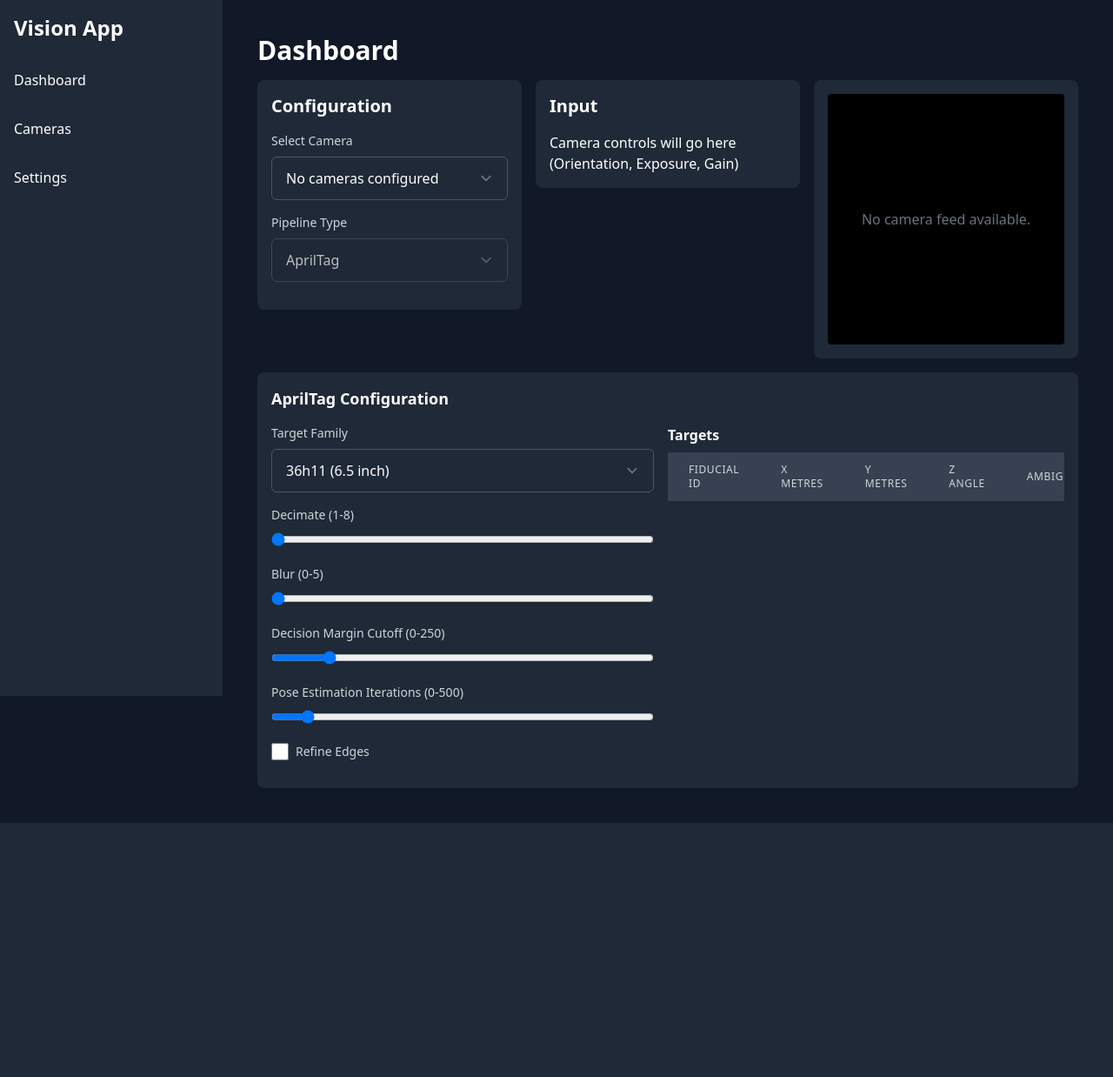
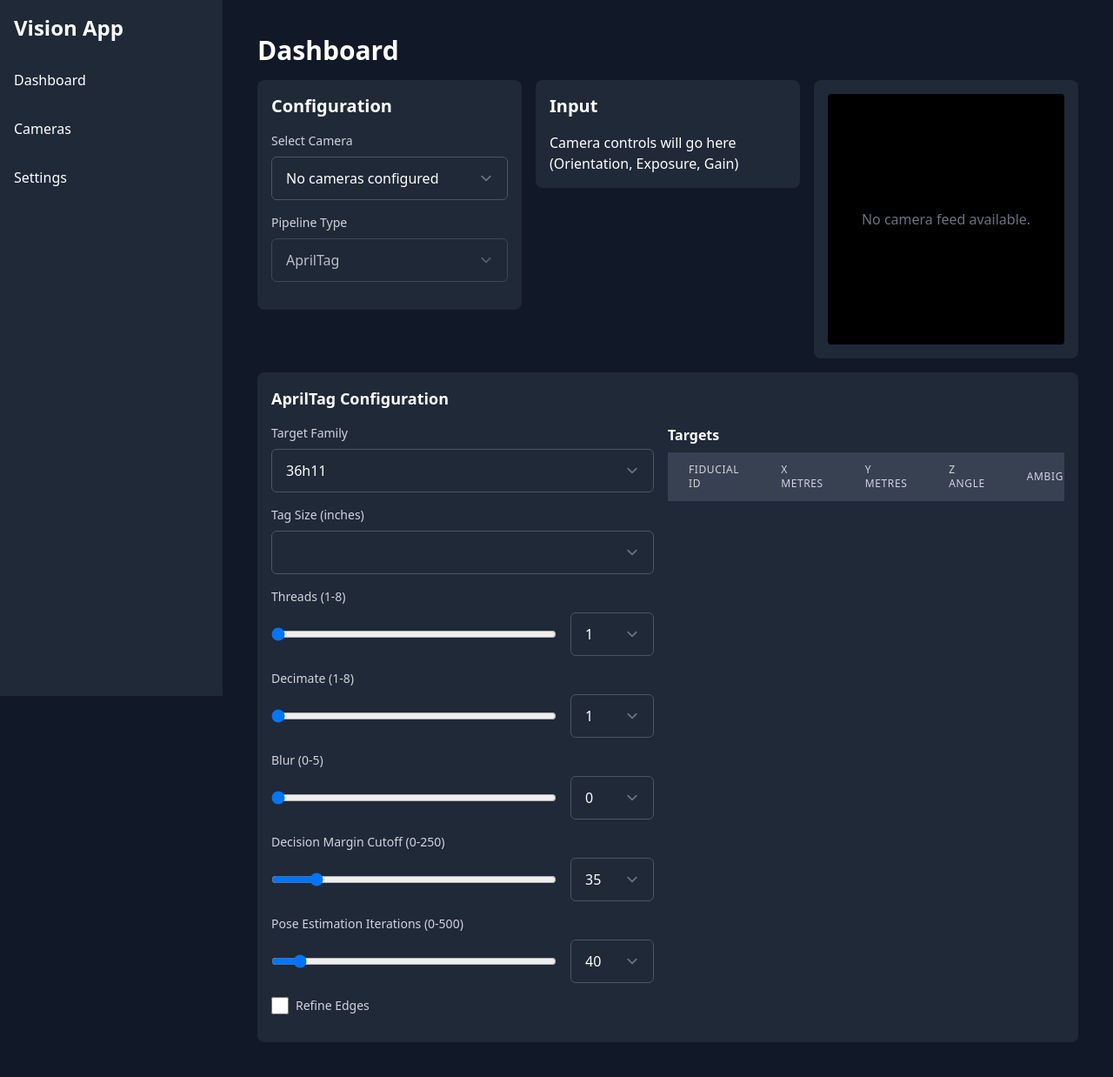
Before and after one commit to krystian-booker/ArcSight, a Flask app: template web/templates/index.html in a window 1280 px wide. Shown: the whole page at 87% size. Before the commit the page ends 946 px from the top, so only its background shows below. Run offline with Flask 3, Linux system fonts and the light colour scheme; the template is opened without the code that fills it, so the values that code supplies are empty; parts of the project's set-up code (start-up, migrations or seed data) failed here and were passed over; some libraries are stand-ins or nearby versions.

Commit message:
updated apriltag form

```diff
--- a/web/templates/index.html
+++ b/web/templates/index.html
@@ -71,31 +71,54 @@
                 <div class="w-full md:w-1/2">
                     <form>
                         <div class="mb-4">
-                            <label for="target-family" class="block text-sm font-medium text-gray-300 mb-2">Target Family</label>
+                            <label for="target-family" class="block text-sm font-medium text-gray-300 mb-2" title="The family of AprilTags to detect.">Target Family</label>
                             <select id="target-family" class="custom-select">
-                                <option>36h11 (6.5 inch)</option>
-                                <option>16h5 (6 inch)</option>
+                                <option value="36h11">36h11</option>
+                                <option value="16h5">16h5</option>
                             </select>
                         </div>
                         <div class="mb-4">
-                            <label for="decimate" class="block text-sm font-medium text-gray-300 mb-2">Decimate (1-8)</label>
-                            <input type="range" id="decimate" min="1" max="8" value="1" class="w-full">
+                            <label for="tag-size" class="block text-sm font-medium text-gray-300 mb-2" title="The size of the AprilTag in inches.">Tag Size (inches)</label>
+                            <input type="number" id="tag-size" step="0.1" class="custom-select w-full">
                         </div>
                         <div class="mb-4">
-                            <label for="blur" class="block text-sm font-medium text-gray-300 mb-2">Blur (0-5)</label>
-                            <input type="range" id="blur" min="0" max="5" value="0" class="w-full">
+                            <label for="threads" class="block text-sm font-medium text-gray-300 mb-2" title="The number of threads to use for processing.">Threads (1-8)</label>
+                            <div class="flex items-center gap-4">
+                                <input type="range" id="threads" min="1" max="8" value="1" step="1" class="w-full">
+                                <input type="number" id="threads-value" min="1" max="8" value="1" class="w-24 custom-select">
+                            </div>
                         </div>
                         <div class="mb-4">
-                            <label for="decision-margin" class="block text-sm font-medium text-gray-300 mb-2">Decision Margin Cutoff (0-250)</label>
-                            <input type="range" id="decision-margin" min="0" max="250" value="35" class="w-full">
+                            <label for="decimate" class="block text-sm font-medium text-gray-300 mb-2" title="Decimation of the image. Higher values increase performance but decrease accuracy.">Decimate (1-8)</label>
+                            <div class="flex items-center gap-4">
+                                <input type="range" id="decimate" min="1" max="8" value="1" step="1" class="w-full">
+                                <input type="number" id="decimate-value" min="1" max="8" value="1" class="w-24 custom-select">
+                            </div>
                         </div>
                         <div class="mb-4">
-                            <label for="pose-iterations" class="block text-sm font-medium text-gray-300 mb-2">Pose Estimation Iterations (0-500)</label>
-                            <input type="range" id="pose-iterations" min="0" max="500" value="40" class="w-full">
+                            <label for="blur" class="block text-sm font-medium text-gray-300 mb-2" title="Amount of Gaussian blur to apply to the image. Helps with noisy images.">Blur (0-5)</label>
+                            <div class="flex items-center gap-4">
+                                <input type="range" id="blur" min="0" max="5" value="0" step="0.1" class="w-full">
+                                <input type="number" id="blur-value" min="0" max="5" value="0" step="0.1" class="w-24 custom-select">
+                            </div>
+                        </div>
+                        <div class="mb-4">
+                            <label for="decision-margin" class="block text-sm font-medium text-gray-300 mb-2" title="How confident the detector must be to accept a detection.">Decision Margin Cutoff (0-250)</label>
+                            <div class="flex items-center gap-4">
+                                <input type="range" id="decision-margin" min="0" max="250" value="35" class="w-full">
+                                <input type="number" id="decision-margin-value" min="0" max="250" value="35" class="w-24 custom-select">
+                            </div>
+                        </div>
+                        <div class="mb-4">
+                            <label for="pose-iterations" class="block text-sm font-medium text-gray-300 mb-2" title="Number of iterations to refine the pose estimation.">Pose Estimation Iterations (0-500)</label>
+                            <div class="flex items-center gap-4">
+                                <input type="range" id="pose-iterations" min="0" max="500" value="40" class="w-full">
+                                <input type="number" id="pose-iterations-value" min="0" max="500" value="40" class="w-24 custom-select">
+                            </div>
                         </div>
                         <div class="mb-4 flex items-center">
                             <input type="checkbox" id="refine-edges" class="form-checkbox h-5 w-5 text-indigo-600">
-                            <label for="refine-edges" class="ml-2 block text-sm text-gray-300">Refine Edges</label>
+                            <label for="refine-edges" class="ml-2 block text-sm text-gray-300" title="Refine the edges of the detected tag for better pose estimation.">Refine Edges</label>
                         </div>
                     </form>
                 </div>
@@ -286,6 +309,44 @@ document.addEventListener('DOMContentLoaded', function() {
         updatePipelineForm(pipelineSelect.value);
     }
 
+    // AprilTag form logic
+    const aprilTagForm = document.getElementById('form-AprilTag');
+    if (aprilTagForm) {
+        const sliders = [
+            { range: 'threads', value: 'threads-value' },
+            { range: 'decimate', value: 'decimate-value' },
+            { range: 'blur', value: 'blur-value' },
+            { range: 'decision-margin', value: 'decision-margin-value' },
+            { range: 'pose-iterations', value: 'pose-iterations-value' }
+        ];
+
+        sliders.forEach(pair => {
+            const rangeInput = document.getElementById(pair.range);
+            const numberInput = document.getElementById(pair.value);
+
+            if (rangeInput && numberInput) {
+                rangeInput.addEventListener('input', () => numberInput.value = rangeInput.value);
+                numberInput.addEventListener('input', () => rangeInput.value = numberInput.value);
+            }
+        });
+
+        const targetFamilySelect = document.getElementById('target-family');
+        const tagSizeInput = document.getElementById('tag-size');
+
+        if (targetFamilySelect && tagSizeInput) {
+            const updateTagSize = () => {
+                if (targetFamilySelect.value === '36h11') {
+                    tagSizeInput.value = 6.5;
+                } else if (targetFamilySelect.value === '16h5') {
+                    tagSizeInput.value = 6.0;
+                }
+            };
+
+            targetFamilySelect.addEventListener('change', updateTagSize);
+            // Set initial value
+            updateTagSize();
+        }
+    }
 
     // Event Listeners
     cameraSelect.addEventListener('change', function() {
```
